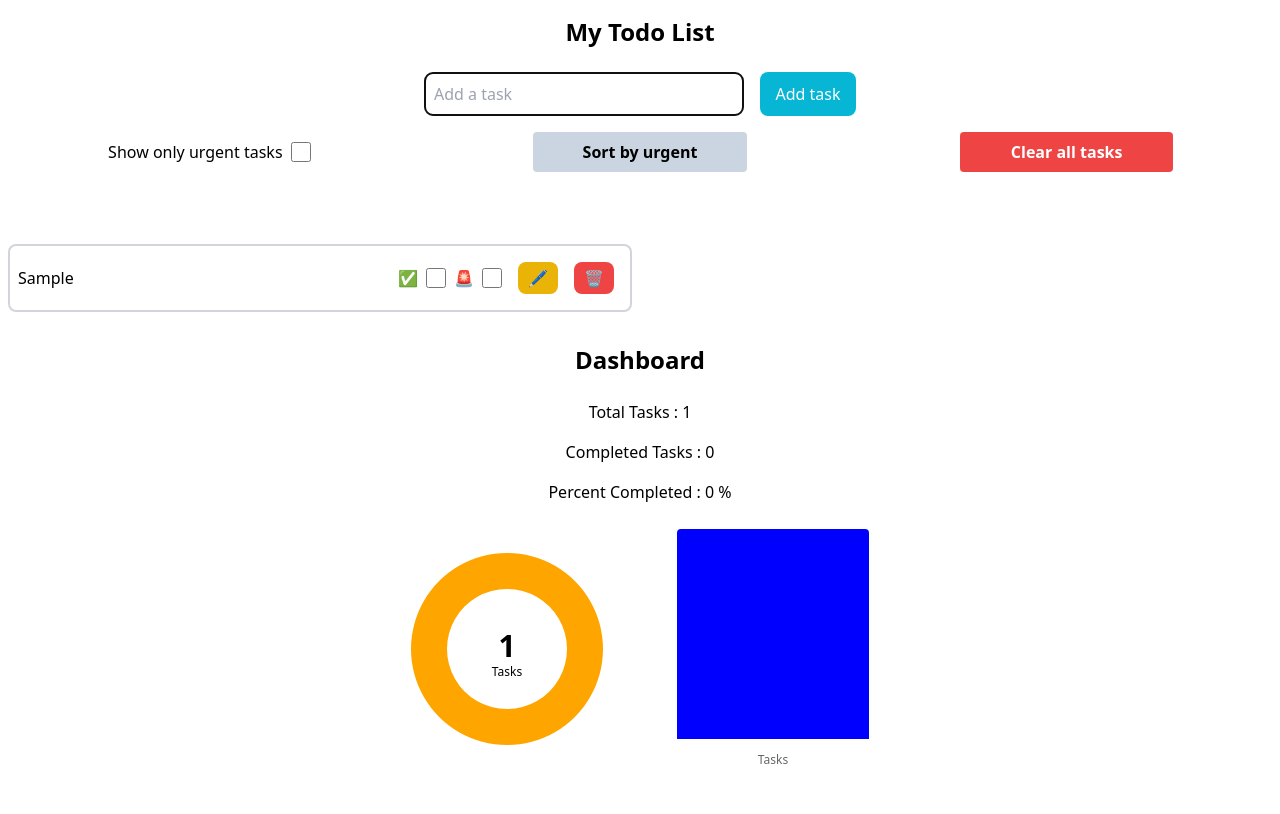
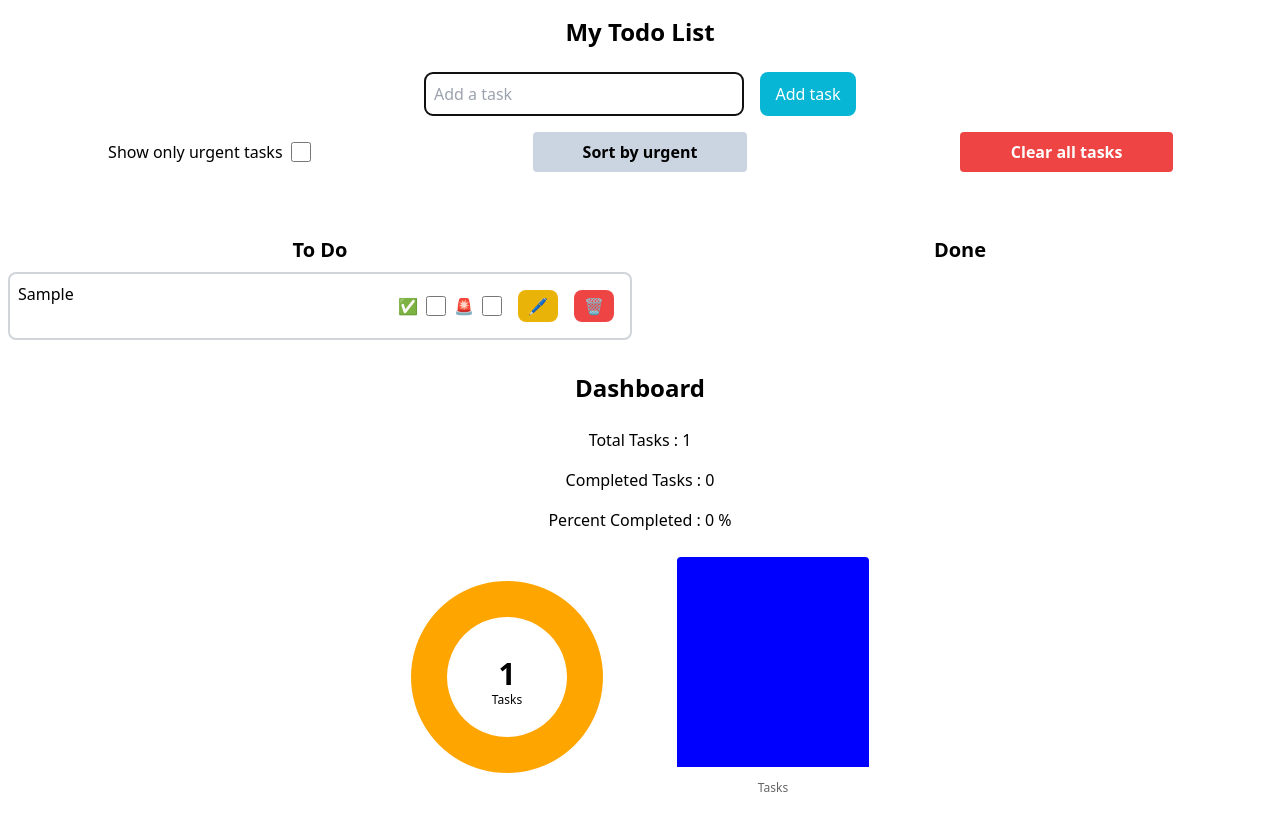
Before and after one commit to AlexisCro/react-todolist, a React (Vite) app: page / in a window 1280 px wide. Both pictures are taken after typing "Sample" into the empty fields and a click on the button "Add task". Built offline with nearby package versions, Linux system fonts and the light colour scheme.

Commit message:
feat: long task

```diff
--- a/src/App.tsx
+++ b/src/App.tsx
@@ -10,8 +10,6 @@ import { ClearAllTasks } from './components/ClearAllTasks';
 import { SortUrgent } from './components/SortUrgent';
 import { ChangeEvent, useState } from 'react';
 
-// TODO: Add date to tasks
-// TODO: Sort tasks by date
 // TODO: reorganize the layout
 // TODO: Responsive design
 // TODO: Spec
@@ -166,10 +164,11 @@ function App() {
           }}
         />
       </div>
-      <div className='flex justify-center w-full grid md:grid-cols-2'>
+      <div className='flex text-center justify-center w-full grid md:grid-cols-2'>
+        <div className='w-full flex flex-column'>
           <div
             data-testid='todo'
-          className='flex flex-col items-center justify-center m-2'
+            className='flex flex-col items-center justify-start m-2 w-full'
             style={{
               maxHeight: '50vh',
               overflowY: 'auto',
@@ -177,14 +176,22 @@ function App() {
               paddingTop: '3rem'
             }}
           >
+            <p className='text-xl font-semibold'>To Do</p>
             {tasksTodo.map((task, index) => (
               <div
                 key={task.id}
-              className='flex justify-between border-2 border-gray-300 p-2 m-2 rounded-lg w-full'
+                className='flex justify-between border-2 border-gray-300 p-2 my-2 rounded-lg w-full'
               >
+                <div className='text-wrap w-80'>
                   <span
                     data-testid={`task-${index}`}
-                className='flex self-center'>{task.value}</span>
+                    className='flex self-center'
+                  >
+                    {task.value}
+                  </span>
+                </div>
+
+
                 <div className='flex justify-around items-center'>
                   <label>✅</label>
                   <CheckBoxDone
@@ -216,8 +223,10 @@ function App() {
               </div>
             ))}
           </div>
+        </div>
+        <div className='w-full flex flex-column justify-start'>
           <div
-                className='flex flex-col items-center justify-center m-2'
+            className='flex flex-col items-center justify-start m-2 w-full'
             style={{
               maxHeight: '50vh',
               overflowY: 'auto',
@@ -225,13 +234,16 @@ function App() {
               paddingTop: '3rem'
             }}
           >
+            <p className='text-xl font-semibold'>Done</p>
             {/* eslint-disable-next-line @typescript-eslint/no-unused-vars */}
             {tasksDone.map((task, _index) => (
               <div
                 key={task.id}
                 className='flex justify-between border-2 border-gray-300 p-2 m-2 rounded-lg w-full'
               >
+                <div className='text-wrap'>
                   <span className='flex self-center'>{task.value}</span>
+                </div>
                 <div className='flex justify-around items-center'>
                 <label>✅</label>
                 <CheckBoxDone
@@ -259,6 +271,7 @@ function App() {
             ))}
           </div>
         </div>
+      </div>
       <Dashboard
         tasks={tasksList}
       />
```
Lines whose indentation alone changed are shown as unchanged.
